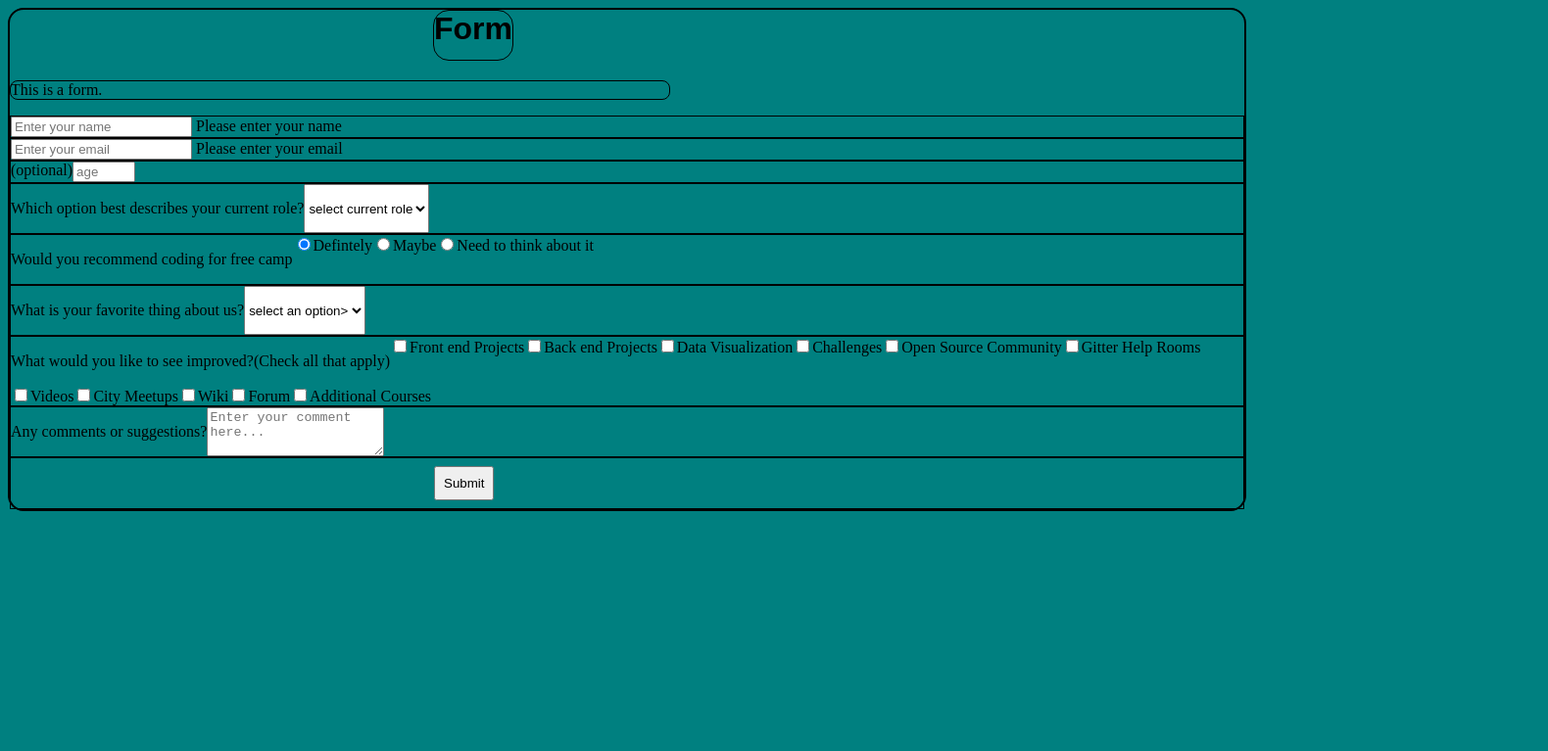
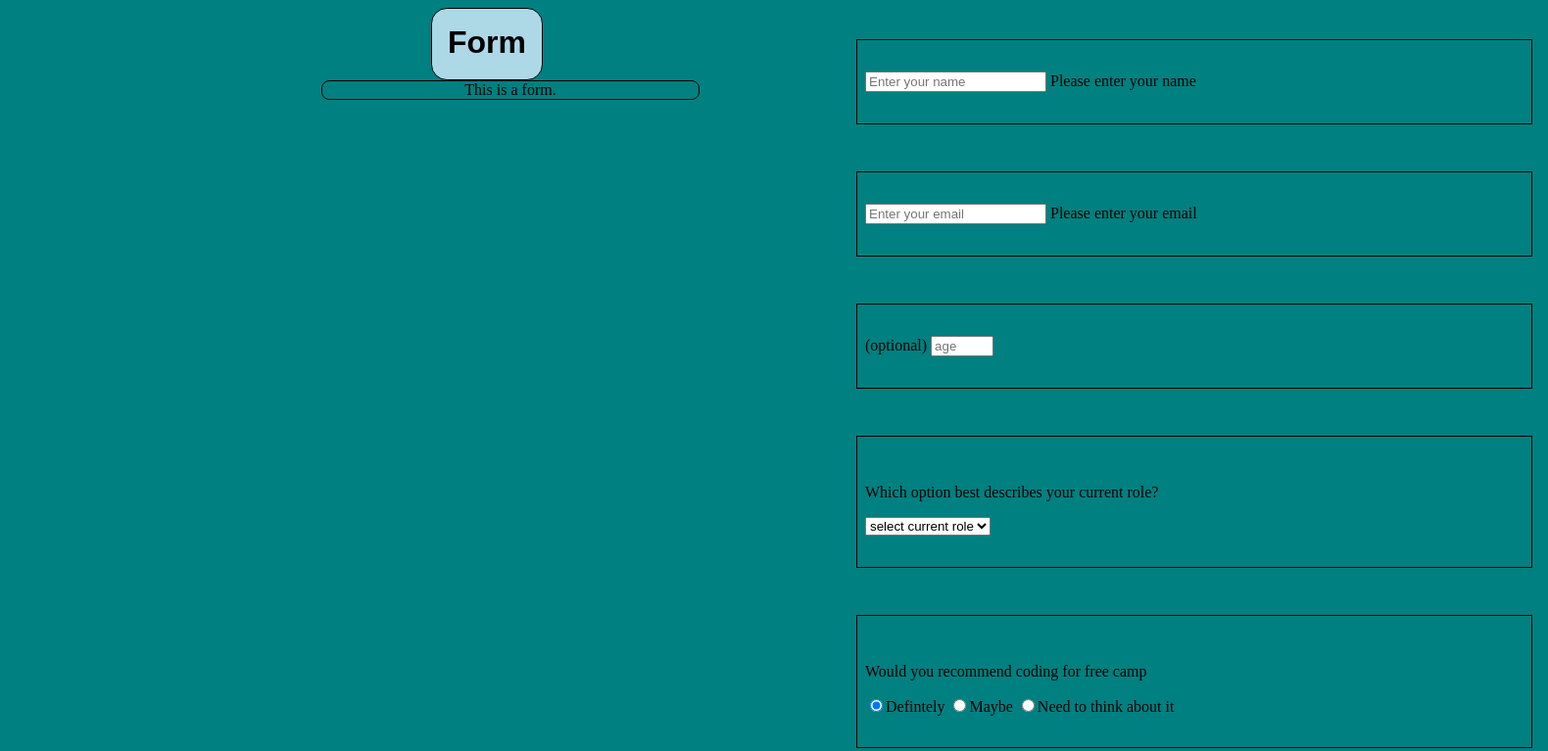
Before and after one commit to Michaelswigart/Build-a-Survey-Form, a plain HTML site: page main/index.html in a window 1280 px wide. Shown: the top 767 px of the page at 98% size, 1580 px wide, since content can reach past the window. Drawn offline with Linux system fonts and the light colour scheme.

Commit message:
trying to implement grid system

```diff
--- a/main/style.css
+++ b/main/style.css
@@ -1,29 +1,41 @@
 
+/* find out what this does */
+
+/* *,
+*::before,
+*::after
+  box-sizing: border-box;
+ */
 .container {
-    display: flex;
-    flex-flow: wrap;
-    border: 2px solid;
-    border-radius: 1rem;
+    display: grid;
+    /* flex-flow: wrap; */
+    grid-template-columns: repeat(6, 1fr);
+  grid-auto-rows: 100px, auto;
 }
 
 #title {
     text-align: center;
-    display: inline-block;
+    display: inline-grid;
     margin: 0rem 10rem 0rem 27rem;
     /* figure out padding */
+    padding: 1rem;
     font-family: 'Raleway', sans-serif;
-    min-height: 50px;
+    min-height: 40px;
     min-width: 50px;
     border: 1px solid;
     border-radius: 1rem;
     overflow: auto;
-    flex-flow: wrap;
+    /* flex-flow: wrap; */
+    background-color:lightblue;
+    grid-column-start: 1;
+    grid-column-end: 4;
 }
 
 #description {
+    margin: 0rem 0rem 0rem 20rem;
+     padding: 0rem 0rem 0rem 0rem;
     text-align: center;
-    display: flex;
-    flex-flow: wrap;
+    /* flex-flow: wrap; */
     border: 1px solid;
     border-radius: .5rem;
 }
@@ -37,14 +49,14 @@ body {
 }
 
 .form-group {
-display:flex;
-flex-flow: wrap;
-border: 1px solid
-
+/* flex-flow: wrap; */
+border: 1px solid;
+margin: 2rem 01rem 3rem 10rem;
+padding: 2rem 2rem 2rem .5rem;
 }
 
 label {
-    /* display:flex; see if it will work the same or better here if removed from form-group */
+    /* display: flex; */
 }
 
 .form-control {
@@ -68,10 +80,10 @@ label {
 }
 
 .submit-button {
-display: flex;
-flex-flow: wrap;
+/* display: flex; */
+/* flex-flow: wrap; */
 margin: .5rem 10rem .5rem 27rem;
-padding: .5rem .5rem .5rem .5rem;
+padding: .5rem .5rem .5rem .145rem;
 }
 
 /* need for the body font weight, font size, line height look into *,*::before, *::after see what they do and add the befor to the body to see if that will help look in to background- types  */
```
